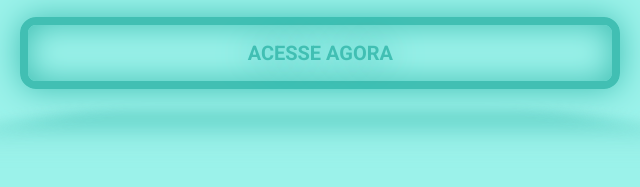
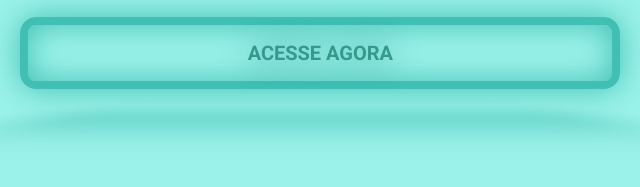
Before and after one commit to ryannardelli/pet_shop, a plain HTML site: page index.html in a window 1280 px wide. Shown: the part 316-503 px from the top of the page, 83-723 px from the left. Drawn offline with nearby package versions, Linux system fonts and the light colour scheme.

Commit message:
enviando mudança de cor do botao do cta

```diff
--- a/css/style.css
+++ b/css/style.css
@@ -128,7 +128,7 @@
     font-weight: 700;
     text-decoration: none;
     display: inline-block;
-    color: var(--color_button);
+    color: #34998f;
     padding: 16px 12px;
     border: var(--color_button) 8px solid;
     border-radius: 16px;
```
